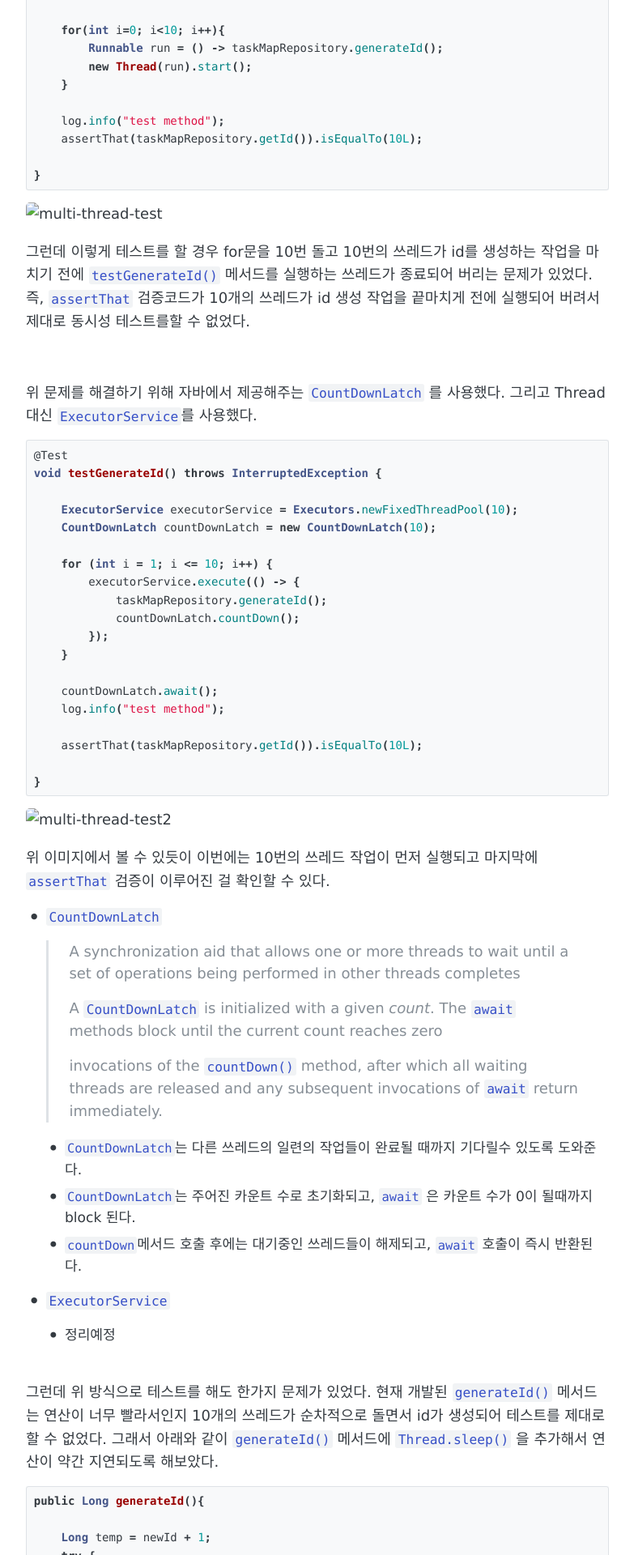
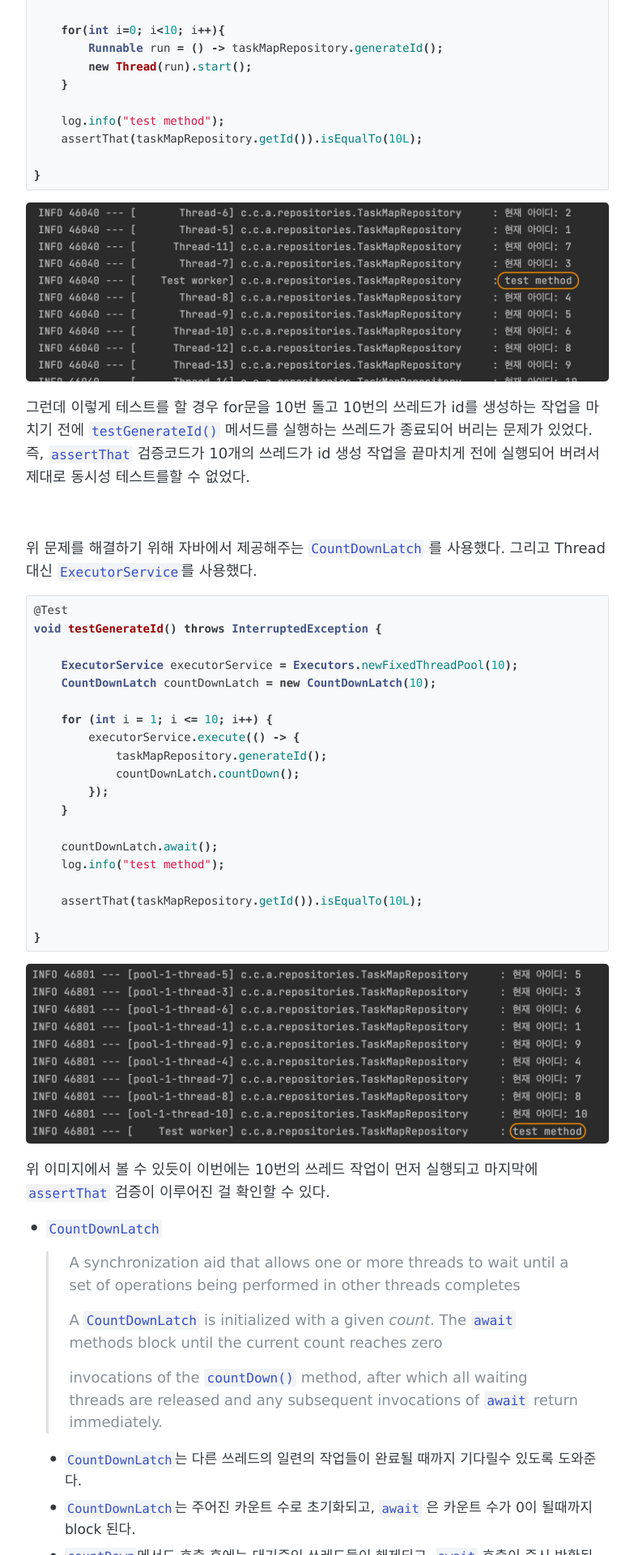
Before and after one commit to AmyJJung/blog, a Jekyll site: the page built from _posts/2023-07-18-spring01.md, in a window 1280 px wide. Shown: the part 983-2903 px from the top of the page at 81% size, without its empty margins (248-1031 px from the left). Built offline with Jekyll 4.4.1, drawn with Linux system fonts in a browser that asks for light colours; comment, search, counter and statistics services are not loaded.

Commit message:
Add images

````diff
--- a/_posts/2023-07-18-spring01.md
+++ b/_posts/2023-07-18-spring01.md
@@ -32,7 +32,7 @@ void testGenerateId(){
 }
 ```
 
-![multi-thread-test](/Users/dahyejung/Desktop/thread-test1.png)
+![multi-thread-test](https://github.com/AmyJJung/blog/blob/main/images/spring/spring01/thread-test1.png?raw=true)
 
 그런데 이렇게 테스트를 할 경우 for문을 10번 돌고 10번의 쓰레드가 id를 생성하는 작업을 마치기 전에  `testGenerateId()` 메서드를 실행하는 쓰레드가 종료되어 버리는 문제가 있었다. 즉, `assertThat` 검증코드가 10개의 쓰레드가 id 생성 작업을 끝마치게 전에 실행되어 버려서 제대로 동시성 테스트를할 수 없었다.
 
@@ -62,7 +62,7 @@ void testGenerateId() throws InterruptedException {
 }
 ```
 
-![multi-thread-test2](/Users/dahyejung/Desktop/thread-test2.png)
+![multi-thread-test2](https://github.com/AmyJJung/blog/blob/main/images/spring/spring01/thread-test2.png?raw=true)
 
  위 이미지에서 볼 수 있듯이 이번에는 10번의 쓰레드 작업이 먼저 실행되고 마지막에 `assertThat` 검증이 이루어진 걸 확인할 수 있다.
 
@@ -104,7 +104,7 @@ public Long generateId(){
 
 그 결과 아래처럼 순차적으로 아이디가 생성되지 않음을 확인할 수 있었다. 그러면 어떻게 이 문제를 해결할 수 있을까?
 
-![multi-thread-test3](/Users/dahyejung/Desktop/thread-test3.png)
+![multi-thread-test3](https://github.com/AmyJJung/blog/blob/main/images/spring/spring01/thread-test3.png?raw=true)
 
 <br>
 
@@ -131,7 +131,7 @@ public synchronized Long generateId(){
 }
 ```
 
-![multi-thread-test4](/Users/dahyejung/Desktop/thread-test4.png)
+![multi-thread-test4](https://github.com/AmyJJung/blog/blob/main/images/spring/spring01/thread-test4.png?raw=true)
 
 <br>
 
````
